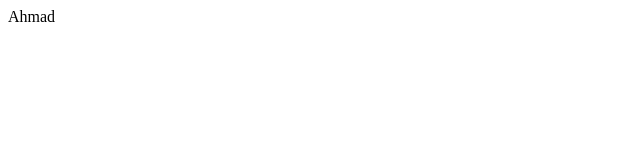
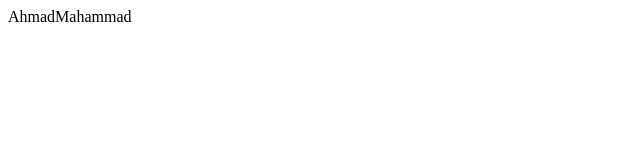
Before and after one commit to AhadDV/P234, a plain HTML site: page Index.html in a window 1280 px wide. Shown: the full height of the page, 0-640 px from the left. Drawn offline with Linux system fonts and the light colour scheme.

Commit message:
mahammad added

```diff
--- a/Index.html
+++ b/Index.html
@@ -10,6 +10,7 @@
     <Table>
         <Th>
             <tr>Ahmad</tr>
+            <tr>Mahammad</tr>
         </Th>
     </Table>
 </body>
```
